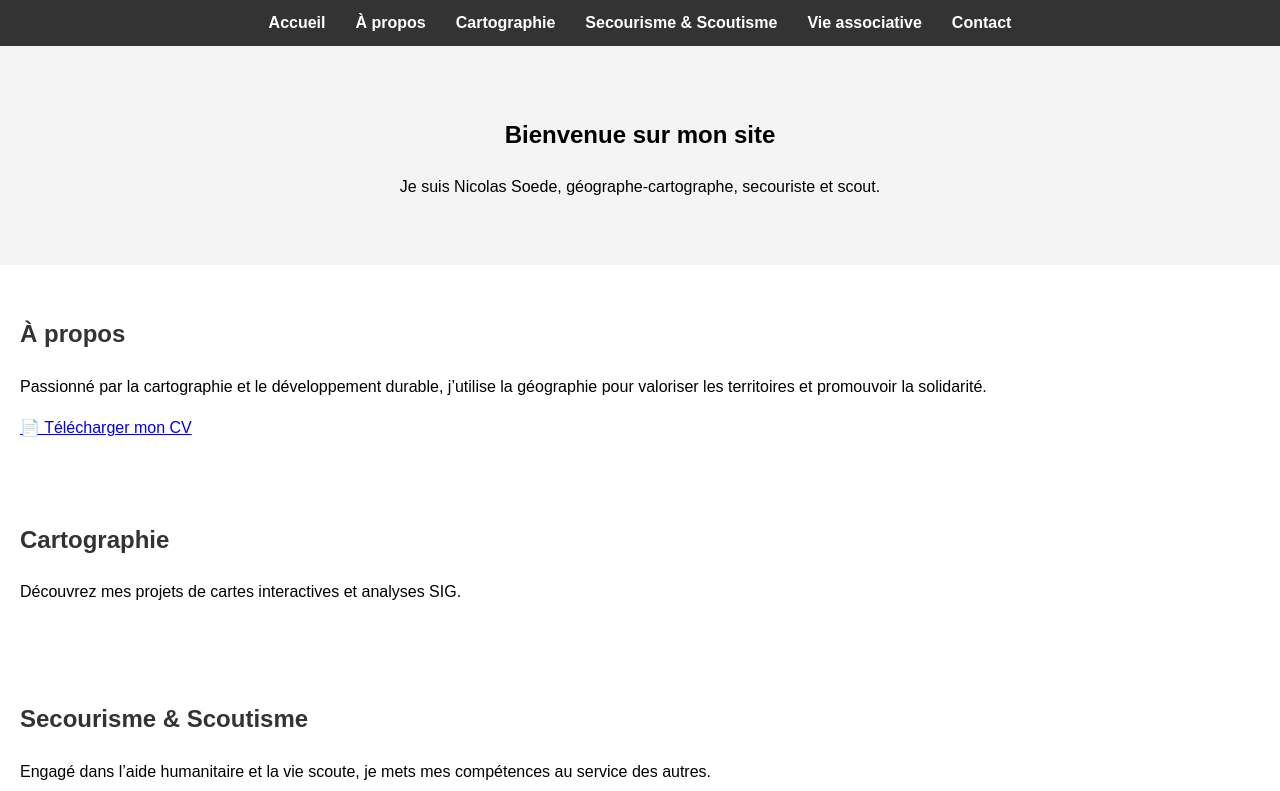
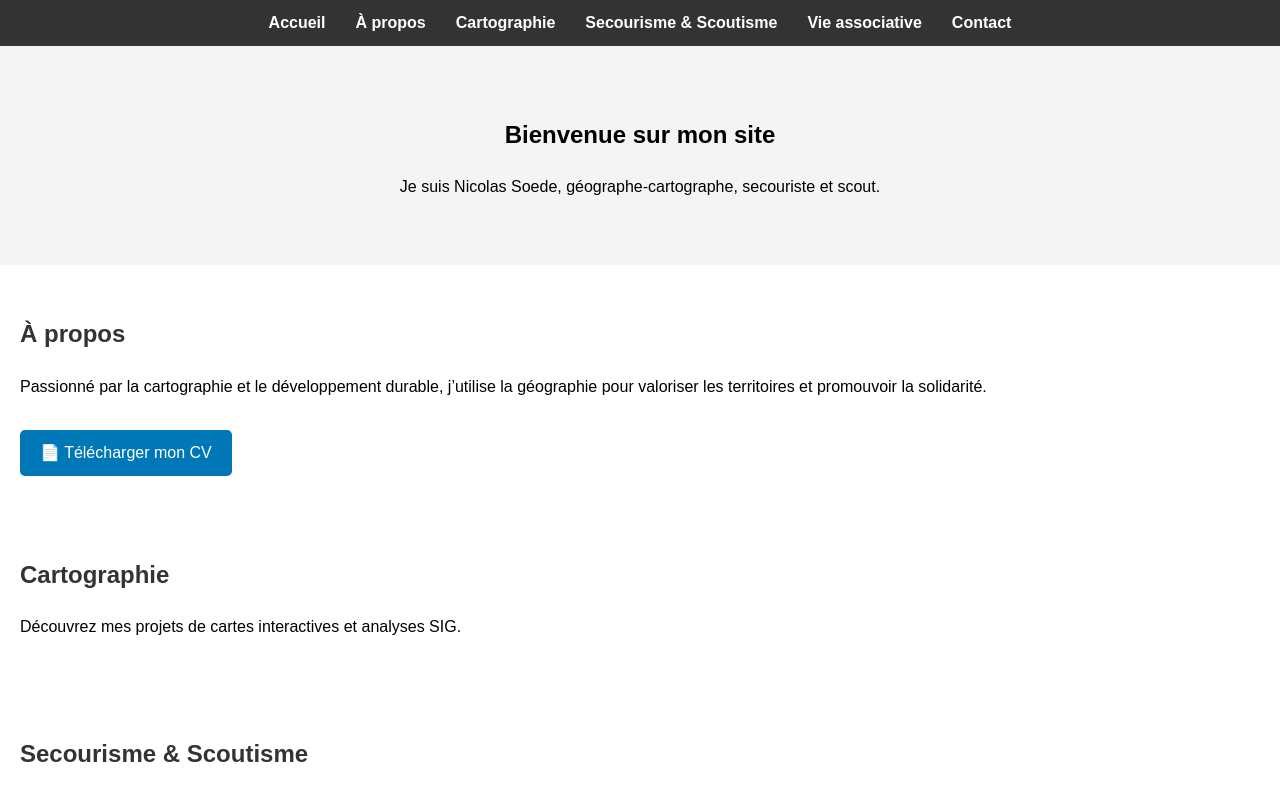
Before and after one commit to nicolassoede/Nicolas-Site-Web, a plain HTML site: page index.html in a window 1280 px wide. Shown: the top 791 px of the page. Drawn offline with Linux system fonts and the light colour scheme.

Commit message:
Update style.css

```diff
--- a/style.css
+++ b/style.css
@@ -60,6 +60,25 @@ h2 {
   text-decoration: none;
   font-weight: bold;
 }
+h2 {
+  color: #333;
+}
+
+/* 🎨 Bouton CV */
+.btn {
+  display: inline-block;
+  margin-top: 15px;
+  padding: 10px 20px;
+  background: #0077b6;
+  color: #fff;
+  text-decoration: none;
+  border-radius: 5px;
+  transition: 0.3s;
+}
+
+.btn:hover {
+  background: #005f87;
+}
 
 #contact a:hover {
   text-decoration: underline;
```
